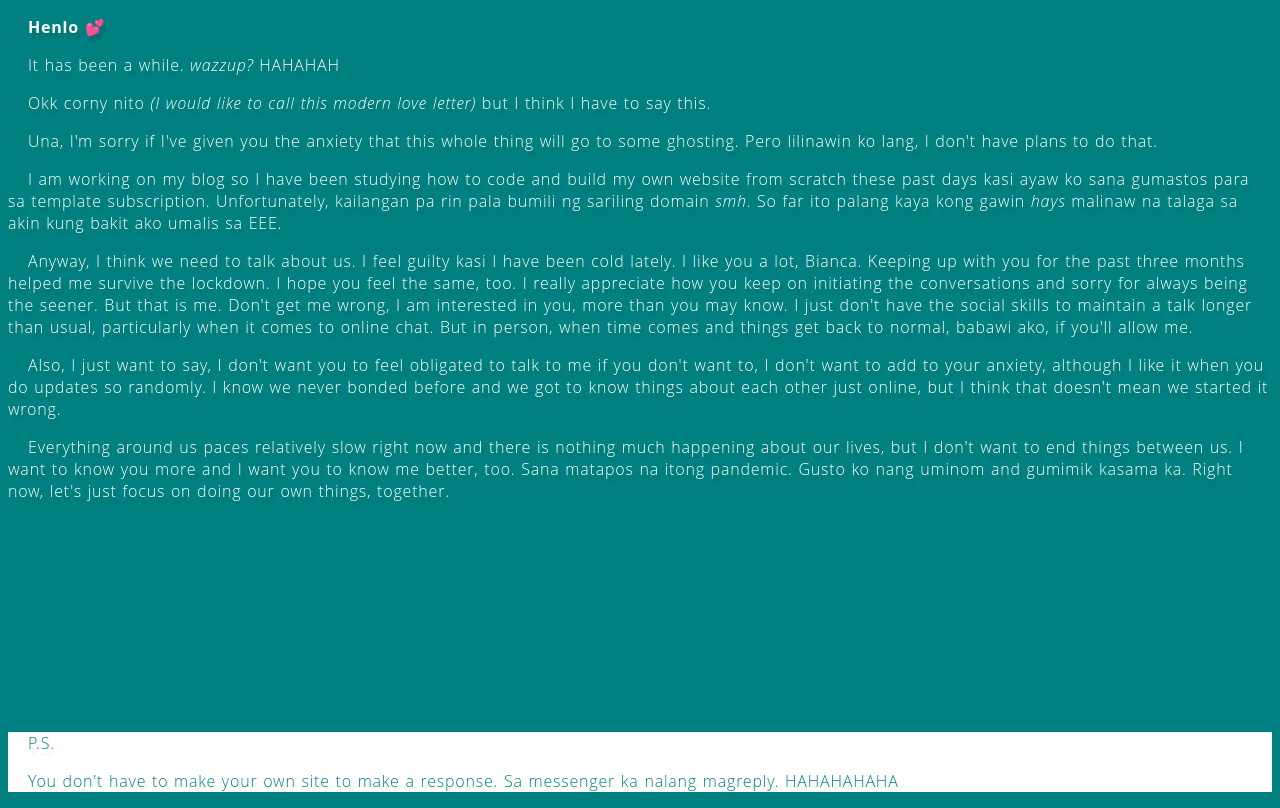
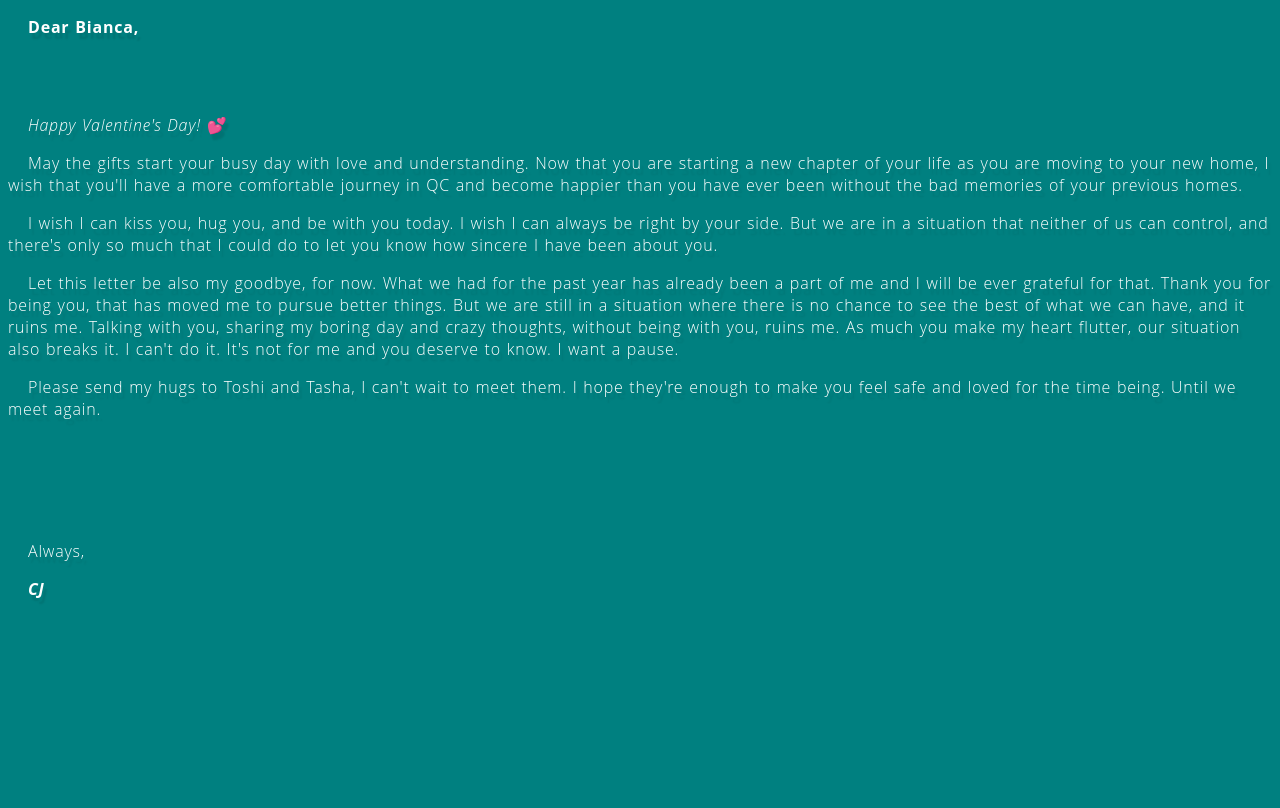
Before and after one commit to cjdimalaluan/cjdimalaluan, a plain HTML site: page index.html in a window 1280 px wide. Drawn offline with Linux system fonts and the light colour scheme.

Commit message:
Update index.html

```diff
--- a/index.html
+++ b/index.html
@@ -3,38 +3,37 @@
 	<head>
 		<link rel="stylesheet" href="assets/stylesheets/main.css">
 		<meta charset="utf-8">
-	<title> Hi </title>
+	<title> Bye </title>
 	</head>
 	<body>
 		<main>
 
-			<p> <strong> Henlo 💕 </strong> </p>
+			<p> <strong> Dear Bianca, </strong> </p> 	<br><br>
 
-			<p> It has been a while. <em> wazzup? </em> HAHAHAH  </p>
+			<p> <em>Happy Valentine's Day!</em> 💕  </p>
 
-			<p> Okk corny nito <em>(I would like to call this modern love letter)</em> but I think I have to say this. </p>
+			<p> May the gifts start your busy day with love and understanding. Now that you are starting a new chapter of your life as you are moving to your new home, I wish that you'll have a more comfortable journey in QC and become happier than you have ever been without the bad memories of your previous homes. </p>
 
-			<p> Una, I'm sorry if I've given you the anxiety  that this whole thing will go to some ghosting. Pero lilinawin ko lang, I don't have plans to do that. </p>
+			<p> I wish I can kiss you, hug you, and be with you today. I wish I can always be right by your side. But we are in a situation that neither of us can control, and there's only so much that I could do to let you know how sincere I have been about you. </p>
 
 
-			<p> I am working on my blog so I have been studying how to code and build my own website from scratch these past days kasi ayaw ko sana gumastos para sa template subscription. Unfortunately, kailangan pa rin pala bumili ng sariling domain <em>smh</em>. So far ito palang kaya kong gawin <EM>hays</EM>  malinaw na talaga sa akin kung bakit ako umalis sa EEE. </p>
+			<p> Let this letter be also my goodbye, for now. What we had for the past year has already been a part of me and I will be ever grateful for that. Thank you for being you, that has moved me to pursue better things. But we are still in a situation where there is no chance to see the best of what we can have, and it ruins me. Talking with you, sharing my boring day and crazy thoughts, without being with you, ruins me. As much you make my heart flutter,  our situation also breaks it. I can't do it. It's not for me and you deserve to know. I want a pause.
 
-			<p> Anyway, I think we need to talk about us. I feel guilty kasi I have been cold lately. I like you a lot, Bianca. Keeping up with you for the past three months helped me survive the lockdown. I hope you feel the same, too. I really appreciate how you keep on initiating the conversations and sorry for always being the seener. But that is me. Don't get me wrong, I am interested in you, more than you may know. I just don't have the social skills to maintain a talk longer than usual, particularly when it comes to online chat. But in person, when time comes and things get back to normal, babawi ako, if you'll allow me.</p>
+ </p>
 
-			<p>Also, I just want to say, I don't want you to feel obligated to talk to me if you don't want to, I don't want to add to your anxiety, although I like it when you do updates so randomly. I know we never bonded before and we got to know things about each other just online, but I think that doesn't mean we started it wrong. </p>
-
-			<p> Everything around us paces relatively slow right now and there is nothing much happening about our lives, but I don't want to end things between us. I want to know you more and I want you to know me better, too. Sana matapos na itong pandemic. Gusto ko nang uminom and gumimik kasama ka. Right now, let's just focus on doing our own things, together.</p>
-
-
+			<p> Please send my hugs to Toshi and Tasha, I can't wait to meet them. I hope they're enough to make you feel safe and loved for the time being. Until we meet again. </p>
 
 
 
 
 		</main>
 		<br>
-		<br><br><br><br><br><br><br><br>
-		<footer class="footer"> <P> P.S. </P>
-			<p> You don't have to make your own site to make a response. Sa messenger ka nalang magreply. HAHAHAHAHA</p>
-</footer>
+		<br><br><br>
+
+	<p>Always, </p>
+	<p> <em><strong> CJ<strong>   </em></p>
+
+<br><br><br><br><br>
+
 	</body>
 </html>
```
